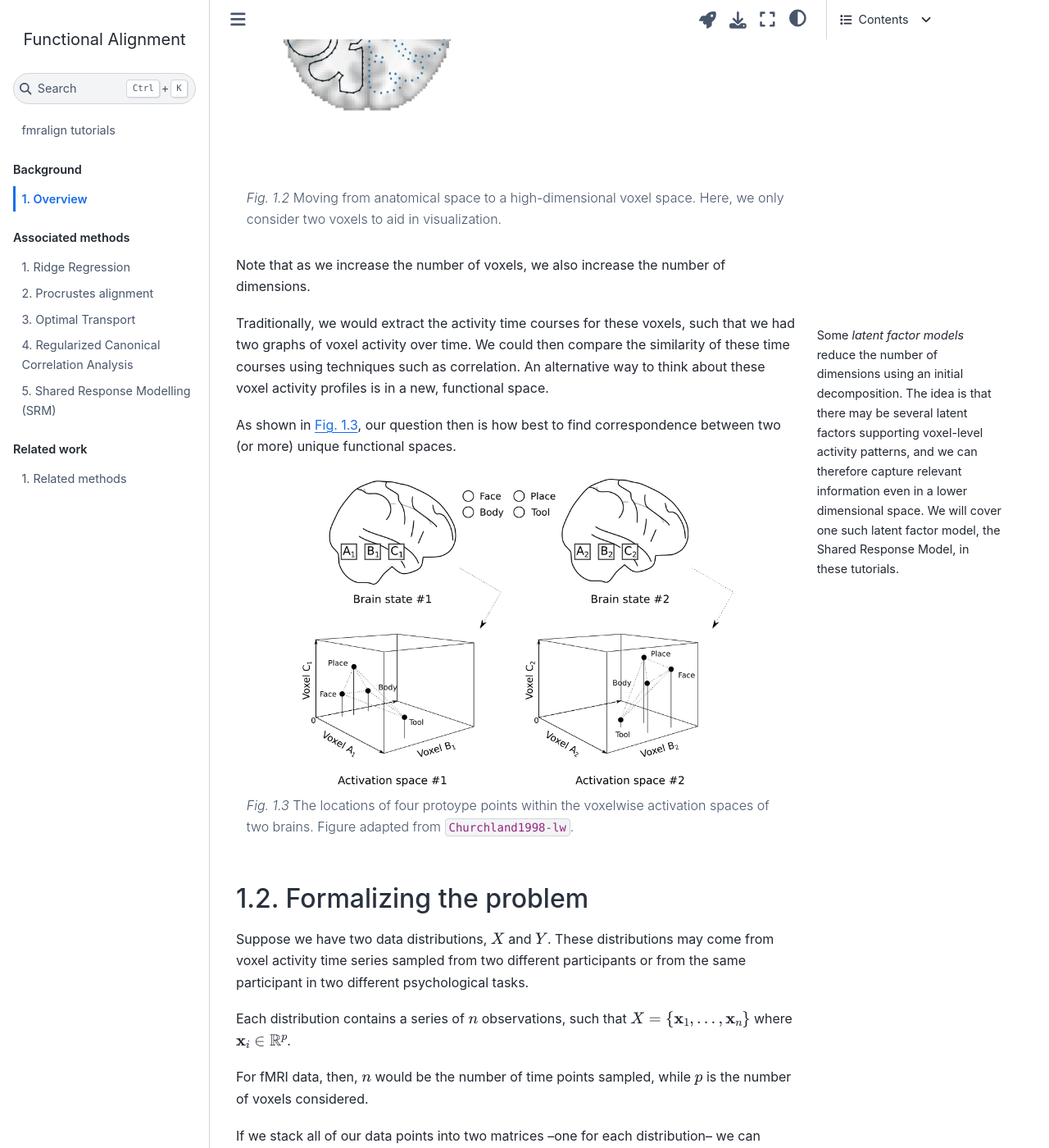
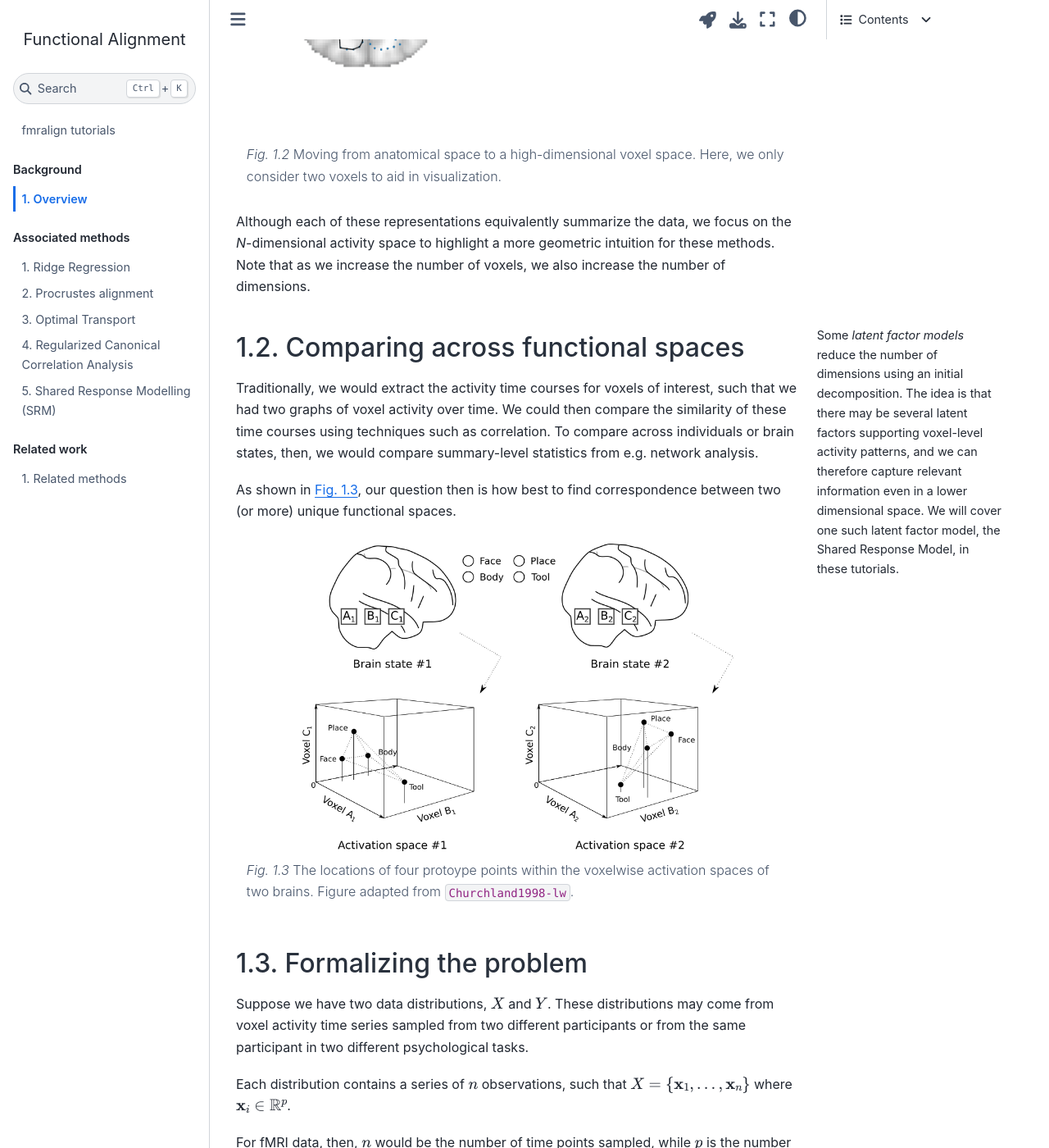
Before and after one commit to neurodatascience/fmralign-tutorials, a Jupyter Book: the page built from content/01-functional-alignment.md, in a window 1280 px wide and 1400 px high, scrolled down 1602 px. Shown: the whole window at 82% size. Built offline with Jupyter Book 1.0.4 settings and Sphinx 7.4.7 and the Sphinx Book theme 1.1.4, drawn with Linux system fonts in a browser that asks for light colours; cross-references to code outside the pages are shown as plain code; some of the changed text lies outside the part shown.

````diff
--- a/content/01-functional-alignment.md
+++ b/content/01-functional-alignment.md
@@ -61,6 +59,8 @@ Moving from anatomical space to a high-dimensional voxel space.
 Here, we only consider two voxels to aid in visualization.
 ```
 
+Although each of these representations equivalently summarize the data,
+we focus on the _N_-dimensional activity space to highlight a more geometric intuition for these methods.
 Note that as we increase the number of voxels, we also increase the number of dimensions.
 
 ```{margin}
@@ -70,10 +70,12 @@ and we can therefore capture relevant information even in a lower dimensional sp
 We will cover one such latent factor model, the Shared Response Model, in these tutorials.
 ```
 
-Traditionally, we would extract the activity time courses for these voxels,
+## Comparing across functional spaces
+
+Traditionally, we would extract the activity time courses for voxels of interest,
 such that we had two graphs of voxel activity over time.
 We could then compare the similarity of these time courses using techniques such as correlation.
-An alternative way to think about these voxel activity profiles is in a new, functional space.
+To compare across individuals or brain states, then, we would compare summary-level statistics from e.g. network analysis.
 
 As shown in {numref}`churchland-1998-fig2-png`,
 our question then is how best to find correspondence between two (or more) unique functional spaces.
@@ -126,7 +128,8 @@ The next five tutorials detail different methods for functionally aligning two (
 
 ## Useful resources
 
-https://marckhoury.github.io/blog/counterintuitive-properties-of-high-dimensional-space
+- [3Blue1Brown video on high-dimensional spaces](https://www.youtube.com/watch?v=zwAD6dRSVyI)
+- [Marc Khoury blog on counterintuitive properties of high-dimensional spaces](https://marckhoury.github.io/blog/counterintuitive-properties-of-high-dimensional-space)
 
 ```{bibliography} references.bib
 :style: unsrt
````
Also changed, not shown: other parts of content/01-functional-alignment.md (+3 -5 lines), content/02-ridge-regression.md (+1 -1 lines), content/03-procrustes.md (+1 -1 lines), content/04-optimal-transport.md (+5 -0 lines), content/05-cca.md (+1 -1 lines).
